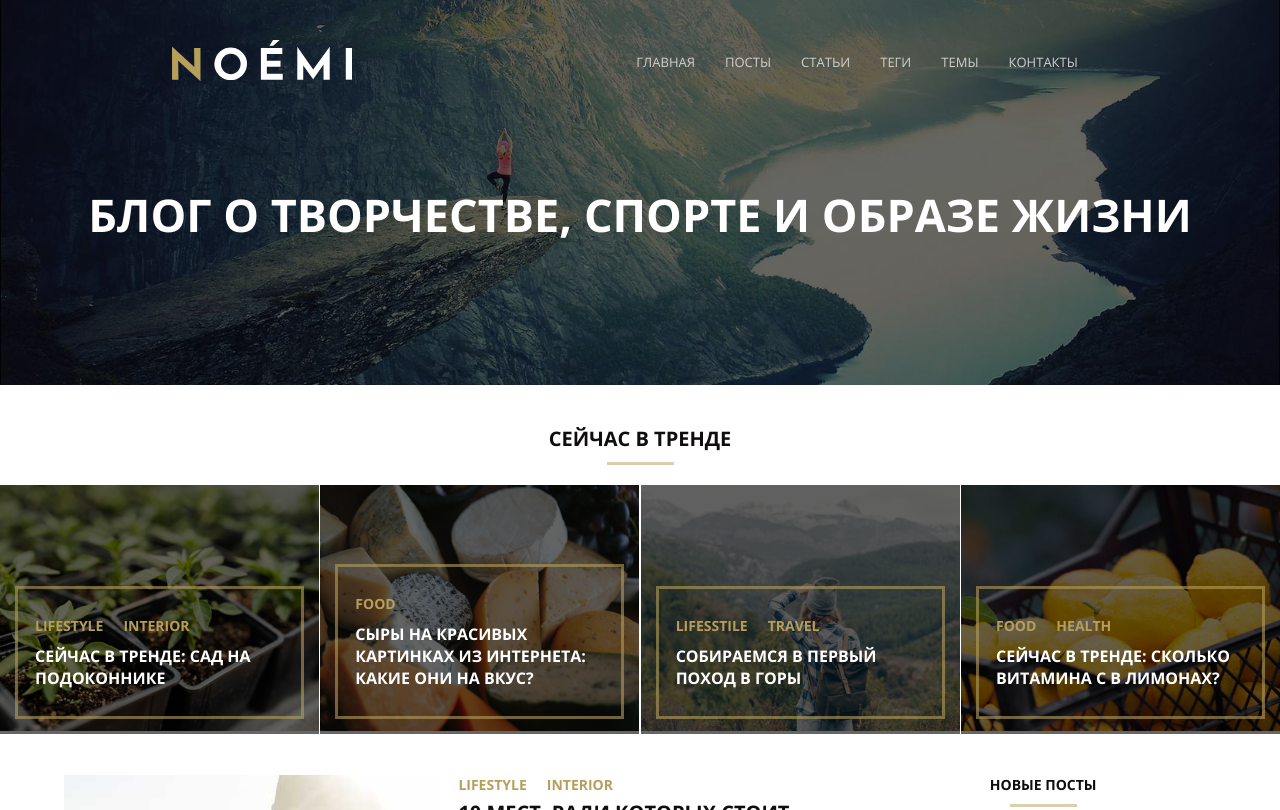
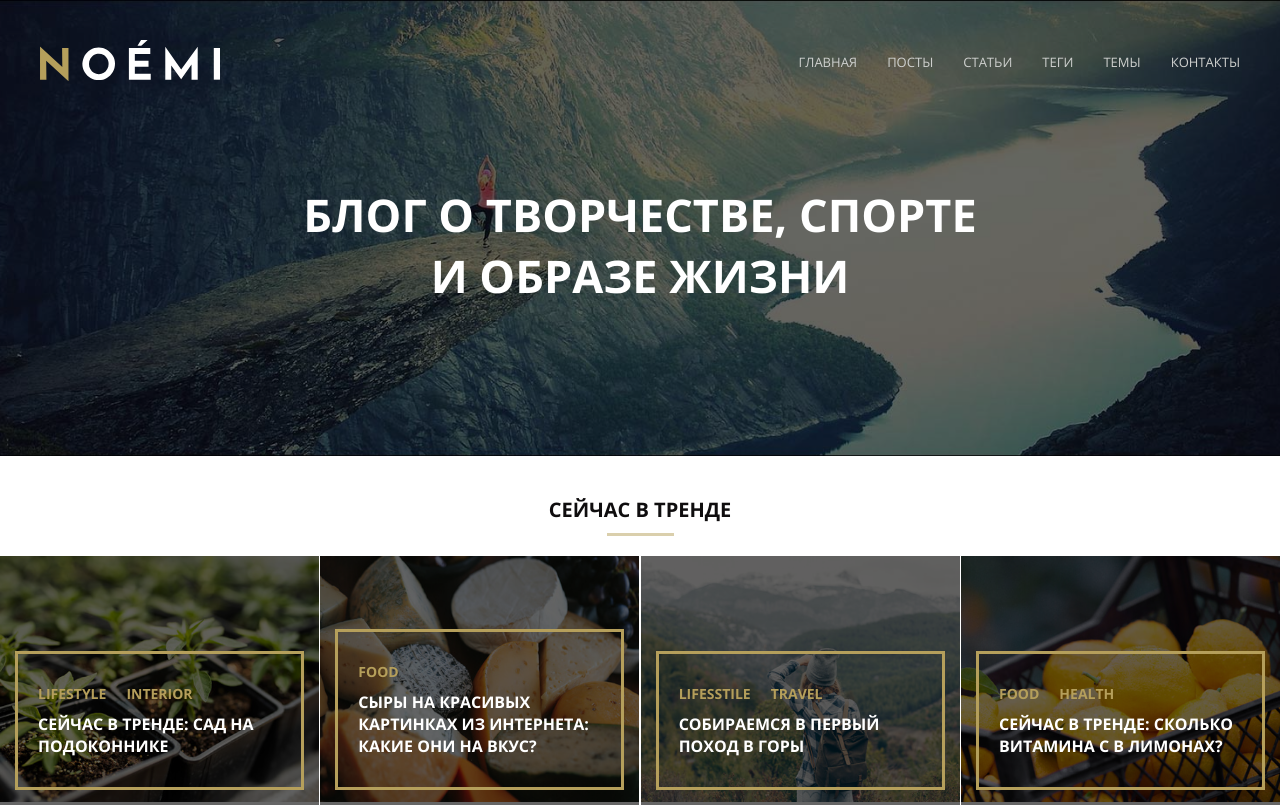
Before and after one commit to DenViRus/mq-diplom, a plain HTML site: page index.html in a window 1280 px wide. Shown: the top 810 px of the page. Drawn offline with Linux system fonts and the light colour scheme; files whose address does not match are found by name.

Commit message:
Add files via upload

```diff
--- a/css/style.css
+++ b/css/style.css
@@ -235,7 +235,7 @@ display: none;
     background-position: center;
     background-size: cover;
     position: relative;
-    padding: 30px 0;
+    padding: 40px 30px 150px;
 }
 
 
@@ -251,6 +251,9 @@ display: none;
 }
 
 .header-container {
+    max-width: 1200px;
+    margin-left: auto;
+    margin-right: auto;
     position: relative;
     z-index: 2;
 }
@@ -292,8 +295,8 @@ display: none;
     list-style-type: none;
 }
 
-.header-nav-list-item {
-    margin-right: 30px;
+.header-nav-list-item:nth-child(n + 2) {
+    margin-left: 30px;
 }
 
 .header-nav-list-link {
@@ -320,10 +323,13 @@ display: none;
 }
 
 .header-slogan {
+    display: flex;
     position: relative;
     z-index: 2;
+    max-width: 700px;
+    margin-left: auto;
+    margin-right: auto;
     margin-top: 40px;
-    margin-bottom: 170px;
 }
 
 .header-slogan-text {
@@ -331,6 +337,7 @@ display: none;
     font-size: 2.6rem;
     font-weight: 700;
     text-align: center;
+    vertical-align: middle;
     text-transform: uppercase;
     margin: 0 auto;
 }
@@ -377,33 +384,21 @@ display: none;
 .section-trends-article-content {
     position: absolute;
     max-width: 100%;
-    z-index: 2;
     bottom: 15px;
     left: 15px;
     right: 15px;
     padding: 30px 20px;
+    border: 3px solid #b59f5b;
 }
 
-.section-trends-article-content::before{
-    content: "";
-    position: absolute;
-    top: 0;
-    right: 0;
-    bottom: 0;
-    left: 0;
-    border: 3px solid #b59f5b;
-    opacity: 0.6;
-    z-index: -1;
-}
 
 .page-tag-list {
     display: flex;
     list-style-type: none;
 }
 
-.page-tag {
-    margin-right: 20px;
-
+.page-tag:nth-child(n + 2) {
+    margin-left: 20px;
 }
 
 .page-tag-link {
@@ -648,8 +643,12 @@ display: none;
     margin-bottom: 5px;
     padding: 5px 10px;
     border: 3px solid #eeeeee;
-    background-color: #f4f3f1;
 }
+
+.aside-tag:last-child {
+    margin-right: 0;
+}
+
 
 .aside-tag:hover {
     border: 3px solid #b59f5b;
@@ -675,8 +674,6 @@ display: none;
 .aside-topic {
     padding-bottom: 10px;
     border-bottom: 1px solid #eeeeee;
-    line-height: 4rem;
-
 }
 
 .aside-topic-link {
@@ -684,7 +681,6 @@ display: none;
     font-size: 1.4rem;
     font-weight: 700;
     color: #000000;
-    line-height: 3rem;
     vertical-align: bottom;
 }
 
@@ -695,6 +691,7 @@ display: none;
 .aside-topic-number {
     font-size: 1.2rem;
     color: #b59f5b;
+    vertical-align: top;
 }
 /*aside finish*/
 /*content finish*/
@@ -721,11 +718,11 @@ display: none;
 .section-shop-article::after {
     content: "";
     position: absolute;
+    top: 200px;
     right: 0;
     left: 0;
     bottom: 0;
-    height: 60%;
-    max-height: 250px;
+
     border: 3px solid #b59f5b;
     z-index: 1;
 }
@@ -822,6 +819,7 @@ display: none;
 
 .footer {
     margin-top: 40px;
+    margin-bottom: 40px;
     max-width: 90%;
     margin-left: auto;
     margin-right: auto;
@@ -836,8 +834,8 @@ display: none;
     padding: 30px;
 }
 
-.footer-social {
-    margin-right: 30px;
+.footer-social:nth-child(n + 2) {
+    margin-left: 30px;
 }
 
 .footer-social-icon {
@@ -848,7 +846,6 @@ display: none;
 
 .footer-copiright {
     margin-top: 40px;
-    margin-bottom: 40px;
     text-align: center;
 }
 
@@ -878,7 +875,6 @@ display: none;
 @media (min-width: 641px) {
 
     .header {
-        padding: 40px 30px;
         background-image: url(../images/banner-bg-tablet.jpg);
     }
 
@@ -900,7 +896,6 @@ display: none;
 
     .header-slogan {
         margin-top: 100px;
-        margin-bottom: 100px;
     }
 
     .header-slogan-text {
@@ -987,12 +982,16 @@ display: none;
 
 @media (min-width: 1201px) {
 
+    .content {
+        max-width: 1200px;
+    }
+
     .header {
         background-image: url(../images/banner-bg.jpg);
     }
 
     .header-container {
-        justify-content: space-around;
+        justify-content: space-between;
     }
 
     .header-logo {
@@ -1043,7 +1042,8 @@ display: none;
     }
 
     .main-article-image {
-        width: 50%;
+       max-width: 50%;
+       max-height: 300px;
     }
 
     .main-article-content {
--- a/index.html
+++ b/index.html
@@ -349,7 +349,9 @@
                         <span class="hidden-description">Поле ввода запроса</span>
                         <input class="aside-search-input" type="text" placeholder="Найти...">
                     </label>
-                    <button class="aside-search-button" type="submit"></button>
+                    <button class="aside-search-button" type="submit">
+                        <span class="hidden-description">Кнопка найти</span>
+                    </button>
                 </form>
             </section>
             <section class="aside-subscription">
```
